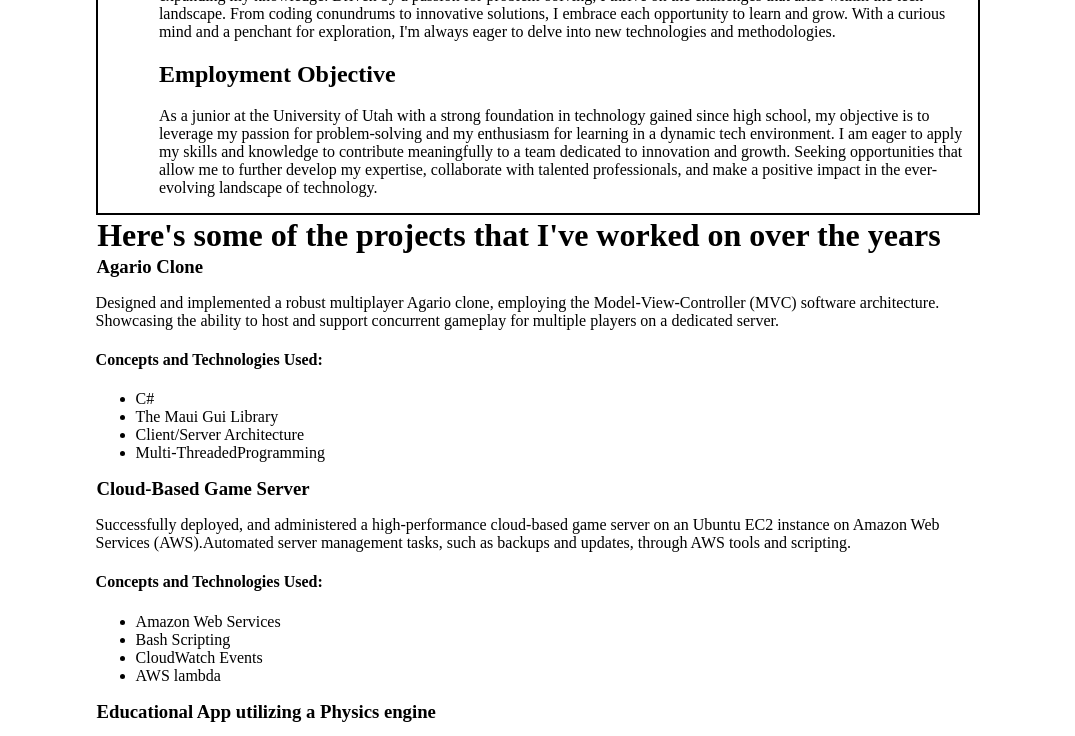
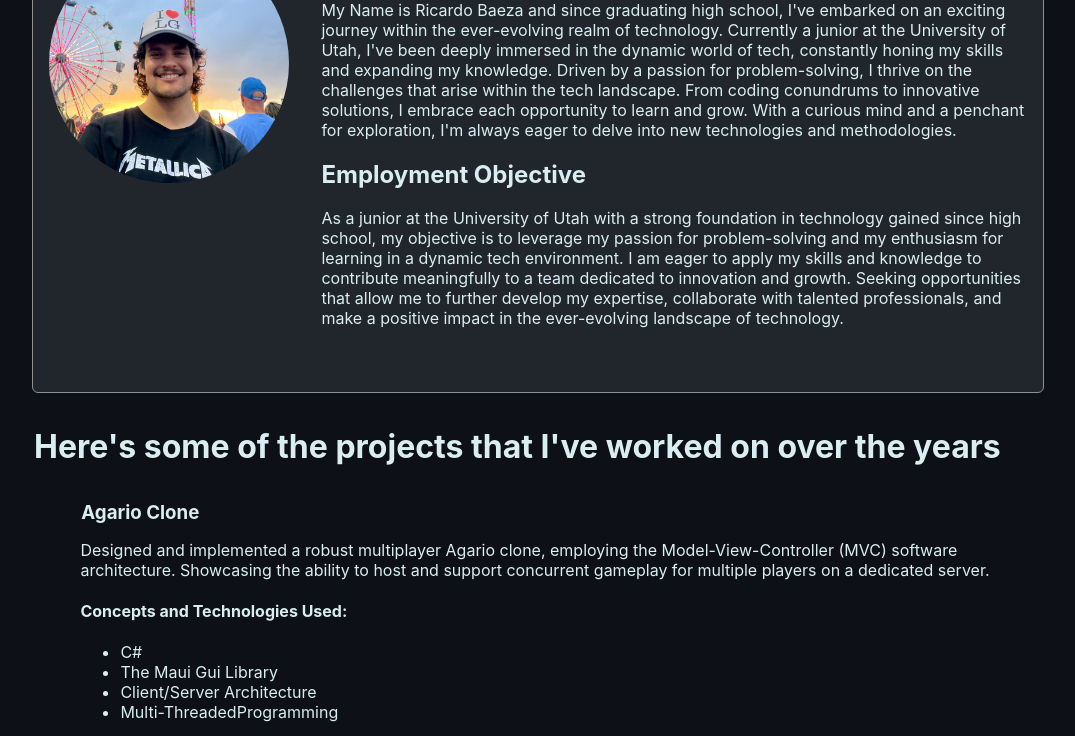
Before and after one commit to ricardobaeza/Personal-Portfolio, a plain HTML site: page index.html in a window 1280 px wide. Shown: the part 114-850 px from the top of the page, without its empty margins (102-1177 px from the left). Drawn offline with Linux system fonts and the light colour scheme.

Commit message:
added Website Styles and changed some of the Text

```diff
--- a/index.html
+++ b/index.html
@@ -16,7 +16,7 @@
             </div>
             <div class="AboutMe">
                 <h1>Hello there!</h1>
-                <p>Since graduating high school, I've embarked on an exciting journey within the ever-evolving realm of technology. Currently a junior at the University of Utah, I've been deeply immersed in the dynamic world of tech, constantly honing my skills and expanding my knowledge.
+                <p>My Name is Ricardo Baeza and since graduating high school, I've embarked on an exciting journey within the ever-evolving realm of technology. Currently a junior at the University of Utah, I've been deeply immersed in the dynamic world of tech, constantly honing my skills and expanding my knowledge.
 
                     Driven by a passion for problem-solving, I thrive on the challenges that arise within the tech landscape.
                     From coding conundrums to innovative solutions,
--- a/styles.css
+++ b/styles.css
@@ -1,22 +1,41 @@
 #profilepic {
     height: 15em;
     width: 15em;
+    padding: 1em;
+    border-radius: 50%;
 }
 
 .TitleCard {
     display: flex;
-    border: 2px solid black;
+    background-color: rgb(33,38,45);
+    padding: 2rem 0;
+    border-radius: 6px;
+    border: 1px solid #8f8f8f;
 }
 
 .AboutMe {
-    padding-left: 1em;
+    padding: 1em;
 }
 
 .Content {
-    width: 70%;
+    width: 80%;
     margin: auto;
 }
 
 h1, h3{
     margin: .05em;
 }
+
+body {
+    color: rgb(217, 237, 243);
+    background-color: rgb(13, 17, 23);
+    font-family: -apple-system, BlinkMacSystemFont, "Segoe UI", "Noto Sans", Helvetica, Arial, sans-serif, "Apple Color Emoji", "Segoe UI Emoji";
+}
+
+.Project {
+    padding: 2em 0 2em 3em;
+}
+
+.Projects{
+    padding-top: 2em;
+}
```
Also changed, not shown: img/profilepic.jpg (added).
